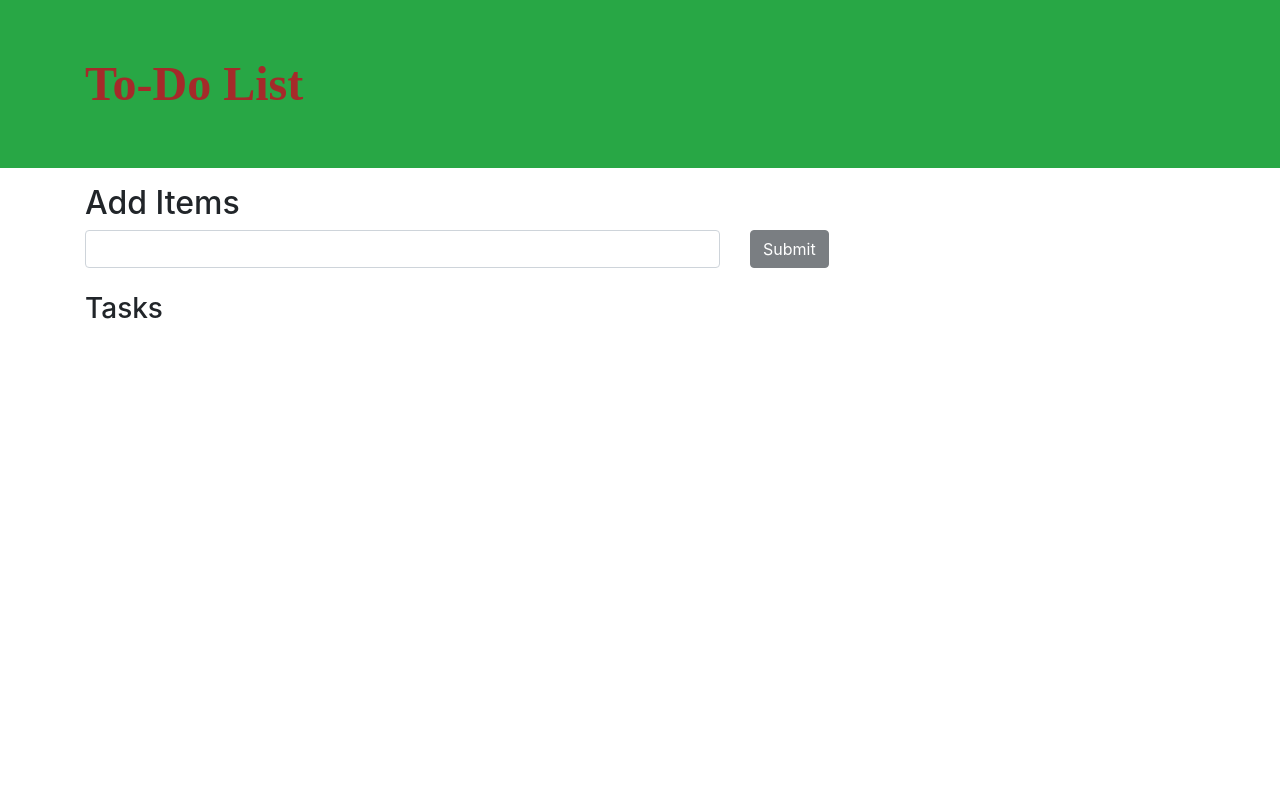
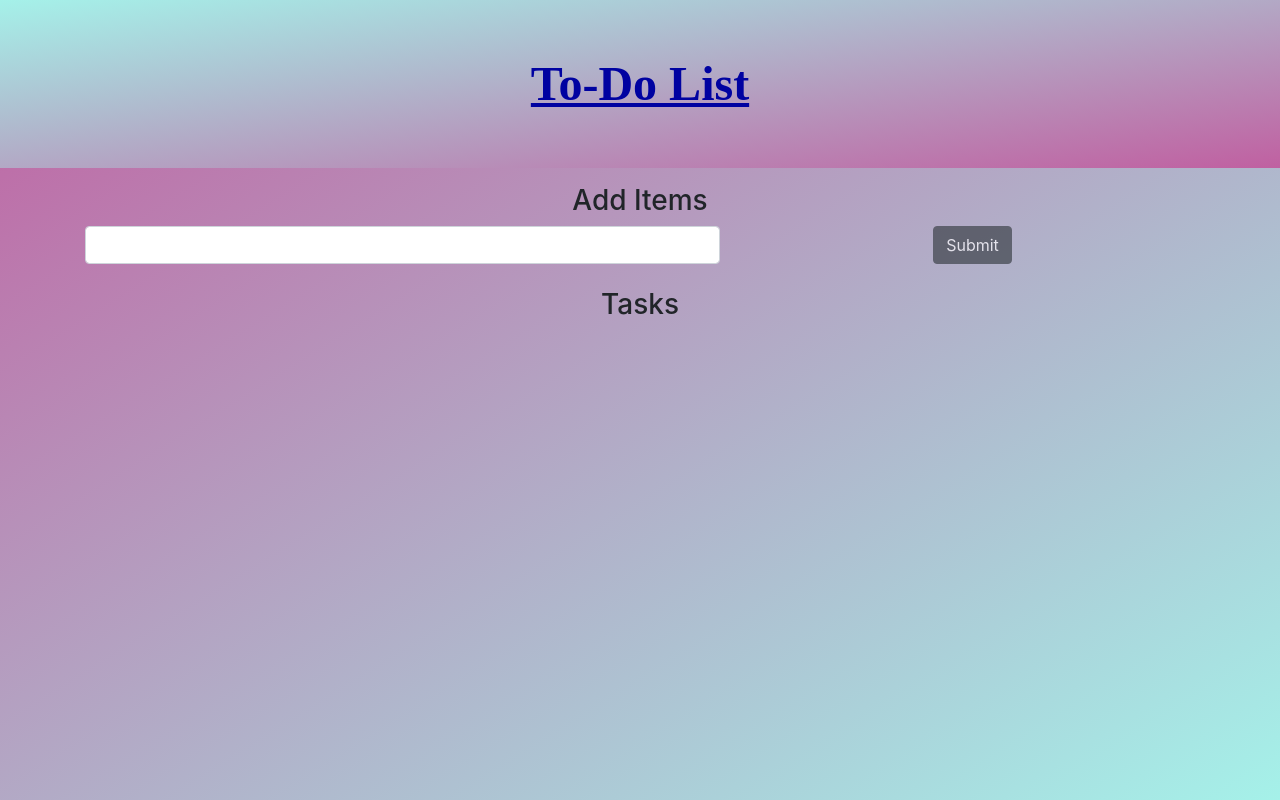
Before and after one commit to Sarth046/To-Do-List, a plain HTML site: page index.html in a window 1280 px wide. Drawn offline with nearby package versions, Linux system fonts and the light colour scheme.

Commit message:
To-Do List html

```diff
--- a/index.html
+++ b/index.html
@@ -4,17 +4,17 @@
 		<meta name="viewport" content="width=device-width, initial-scale=1.0">
 
 		<link rel="stylesheet" href="https://stackpath.bootstrapcdn.com/bootstrap/4.3.1/css/bootstrap.min.css">
-		<script src="script.js"></script>
+		<script src="fun.js"></script>
 		<title>To Do List</title>
 	</head>
 
-	<body>
-		<header class="bg-success text-white p-5">
+	<body style="background-image: linear-gradient(to top left, #A5F1E9, #C060A1);">
+		<header class="bg-success text-white p-5" style="background-image: linear-gradient(to bottom right, #A5F1E9, #C060A1);">
 			<div class="container">
 				<div class="row">
-					<div class="col-lg-12 col-md-12 col-sm-12">
-						<font face="Harrington" size="12" color="brown">
-							<b><b>To-Do List</b></b>
+					<div class="col-lg-12 col-md-12 col-sm-12" style="text-align:center">
+						<font face="Harrington" size="12" color=#0002A1>
+							<b><b><u>To-Do List</u></b></b>
 						</font>
 
 					</div>
@@ -22,10 +22,10 @@
 			</div>
 		</header>
 
-		<div class="container mt-3">
-			<h2> Add Items </h2>
+		<div class="container mt-3" style="text-align:center">
+			<h3 > Add Items </h3>
 
-			<label id="lblsuccess" class="text-success" style="display: none;"> </label>
+			<label id="lblsuccess" class="text-success" style="display: none;" style="background-image: linear-gradient(to top left, #C060A1, #A5F1E9);"> </label>
 
 			<form id="addForm">
 				<div class="row">
```
